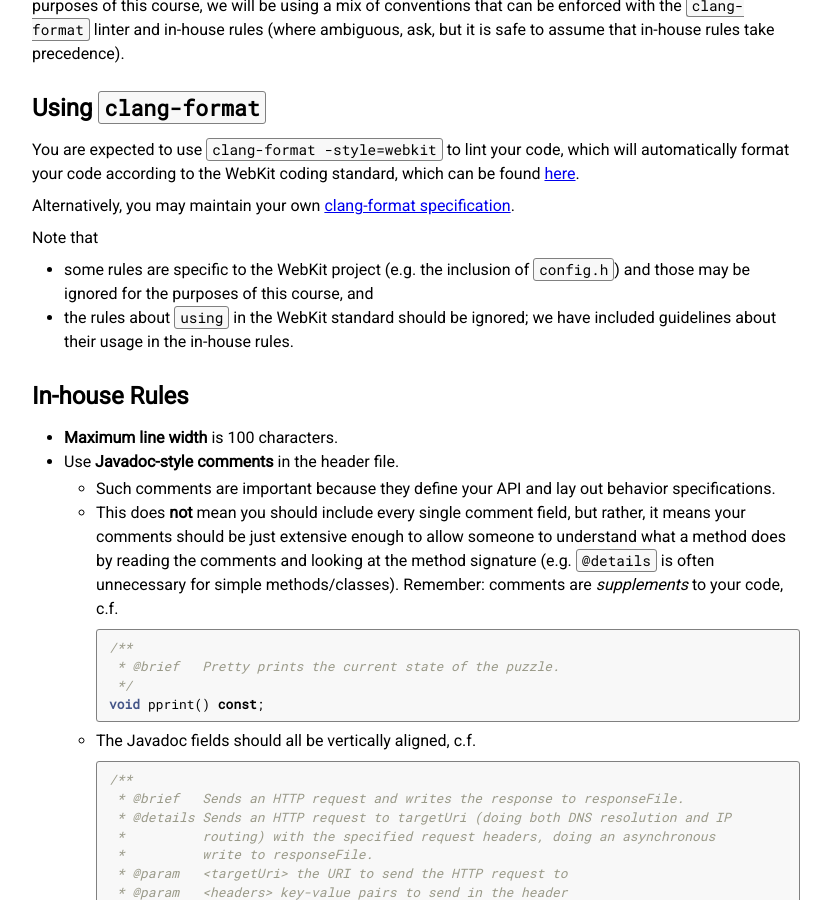
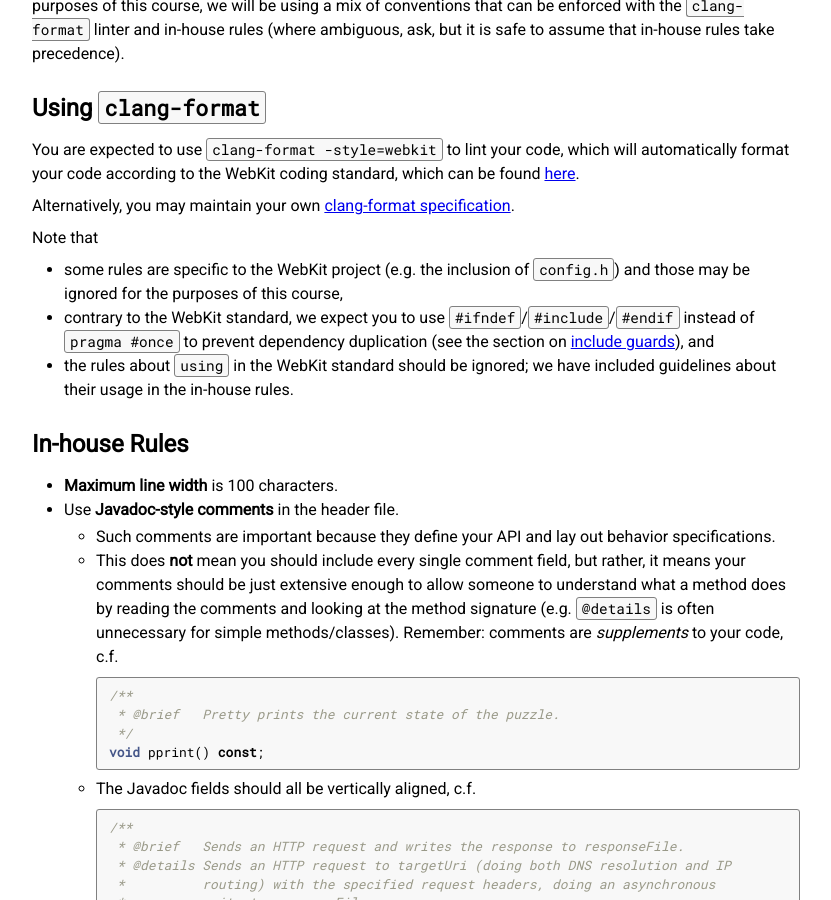
Before and after one commit to gbvandy/vuse-cs3251.github.io, a Jekyll site: the page built from style-guidelines.md, in a window 1280 px wide and 900 px high, scrolled down 1602 px. Shown: the whole window, without its empty margins (224-1055 px from the left). Built offline with Jekyll 4.4.1, drawn with Linux system fonts in a browser that asks for light colours.

Commit message:
specify that include guards should be used instead of pragma

```diff
--- a/style-guidelines.md
+++ b/style-guidelines.md
@@ -61,7 +61,8 @@ Alternatively, you may maintain your own [clang-format specification](http://cla
 
 Note that
 
-* some rules are specific to the WebKit project (e.g. the inclusion of `config.h`) and those may be ignored for the purposes of this course, and
+* some rules are specific to the WebKit project (e.g. the inclusion of `config.h`) and those may be ignored for the purposes of this course,
+* contrary to the WebKit standard, we expect you to use `#ifndef`/`#include`/`#endif` instead of `pragma #once` to prevent dependency duplication (see the section on [include guards](#include-guards)), and
 * the rules about `using` in the WebKit standard should be ignored; we have included guidelines about their usage in the in-house rules.
 
 ## In-house Rules
```
